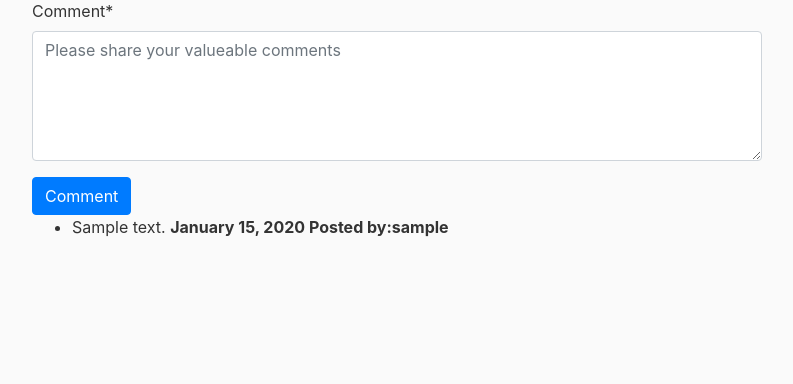
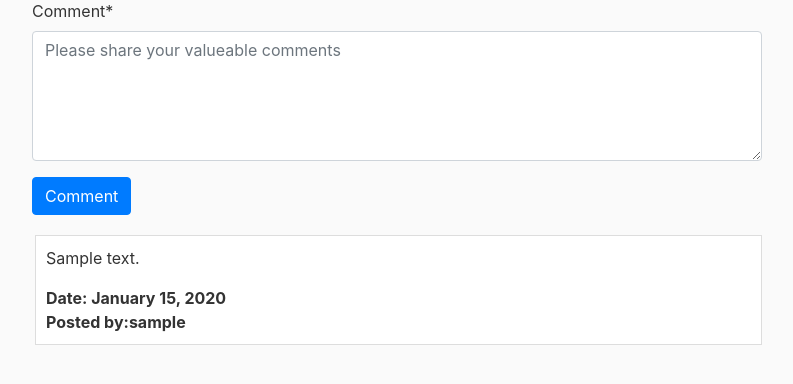
Before and after one commit to SyedShahiq/awesomeblogs, a Django app: page /post/1 in a window 1280 px wide. Shown: the part 239-623 px from the top of the page, without its empty margins (53-846 px from the left). Run offline with Django 3.2, Linux system fonts and the light colour scheme; a user stored in the database is signed in; tables that the repository leaves empty hold one stand-in row (values such as "Sample post"); some libraries are stand-ins or nearby versions.

Commit message:
Comments style added

```diff
--- a/blog/templates/posts_detail.html
+++ b/blog/templates/posts_detail.html
@@ -17,10 +17,12 @@
 		  {{comments_form|crispy}}
 		  <input type="submit" class="btn btn-primary" value="Comment">
 		</form>
-		<ul>
+		<ul class="comments">
 		{% for comment in comments %}
 			<li>
-				<p>{{comment.content|safe}} <span><strong>{{comment.date_posted |date:"F d, Y"}}</span></strong><strong> Posted by:{{comment.user.username}}</strong></p>
+				<p class="content">{{comment.content|safe}}</p>
+				<div class="date"><strong>Date: {{comment.date_posted |date:"F d, Y"}}</strong></div>
+				<div class="username"><strong> Posted by:{{comment.user.username}}</strong></div>
 			</li>
 		{% endfor %}
 		</ul>
--- a/static/css/style.css
+++ b/static/css/style.css
@@ -86,3 +86,16 @@ a.article-title:hover {
 .comment-form textarea {
   max-height: 130px;
 }
+
+.comments {
+  margin-top:20px;
+}
+
+.comments li {
+  list-style: none;
+  margin-left: -37px;
+  padding: 10px;
+  margin-bottom: 20px;
+  background-color: #ffffff;
+  border: 1px solid #dddddd;
+}
```
